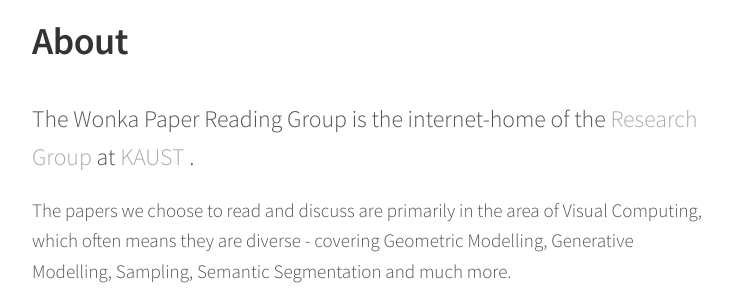
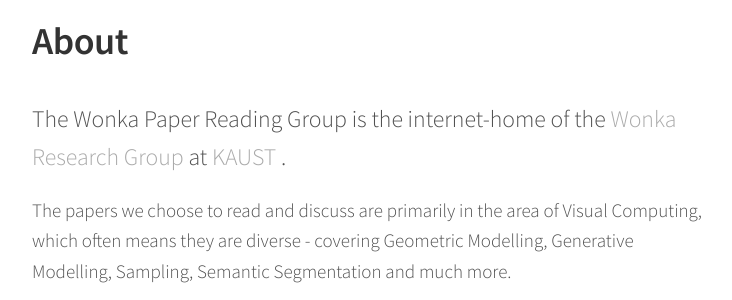
Before and after one commit to wamiq-reyaz/paper-reading-group, a Jekyll site: the page built from about.md, in a window 1280 px wide. Shown: the part 242-542 px from the top of the page, without its empty margins (266-998 px from the left). Built offline with Jekyll 4.4.1, drawn with Linux system fonts in a browser that asks for light colours.

Commit message:
Update about.md

```diff
--- a/about.md
+++ b/about.md
@@ -3,7 +3,7 @@
 permalink: /about
 ---
 
-<p class="lead">The Wonka Paper Reading Group is the internet-home of the <a href="http://peterwonka.net"> Research Group </a> at <a href="https://kaust.edu.sa"> KAUST </a>.</p>
+<p class="lead">The Wonka Paper Reading Group is the internet-home of the <a href="http://peterwonka.net"> Wonka Research Group </a> at <a href="https://kaust.edu.sa"> KAUST </a>.</p>
 
 The papers we choose to read and discuss are primarily in the area of Visual Computing, which often means they are diverse -  covering Geometric Modelling, Generative Modelling, Sampling, Semantic Segmentation and much more.
 
```
